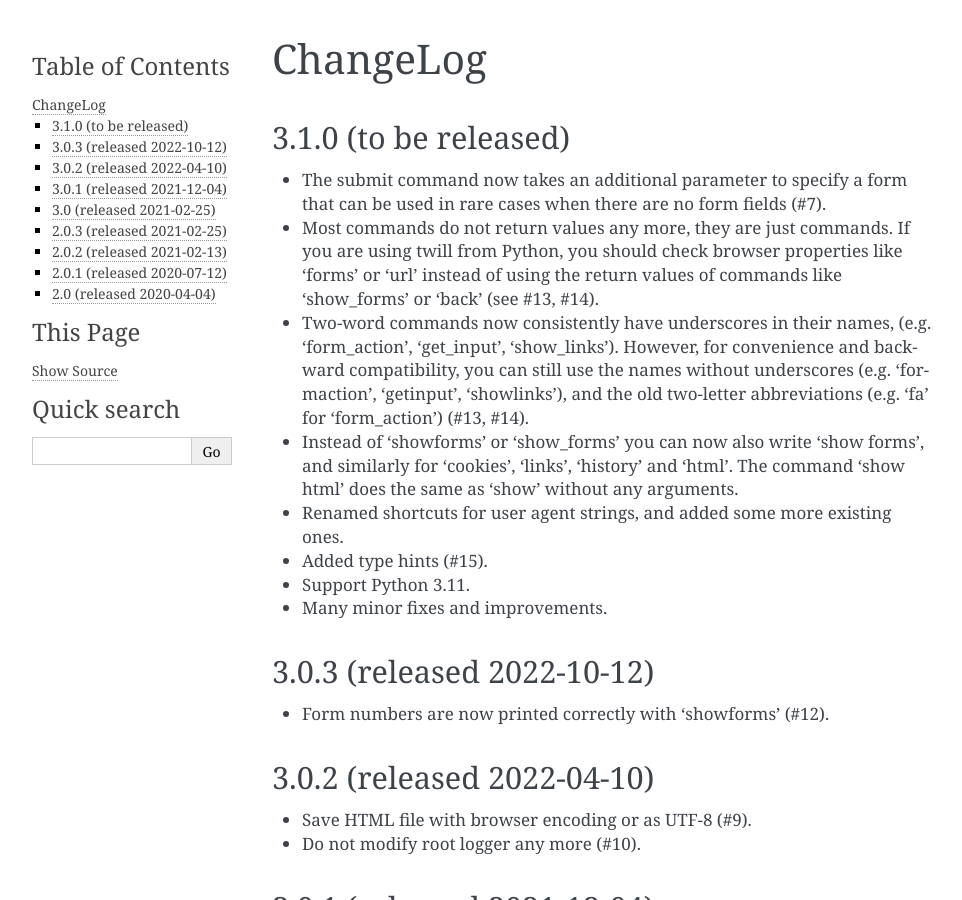
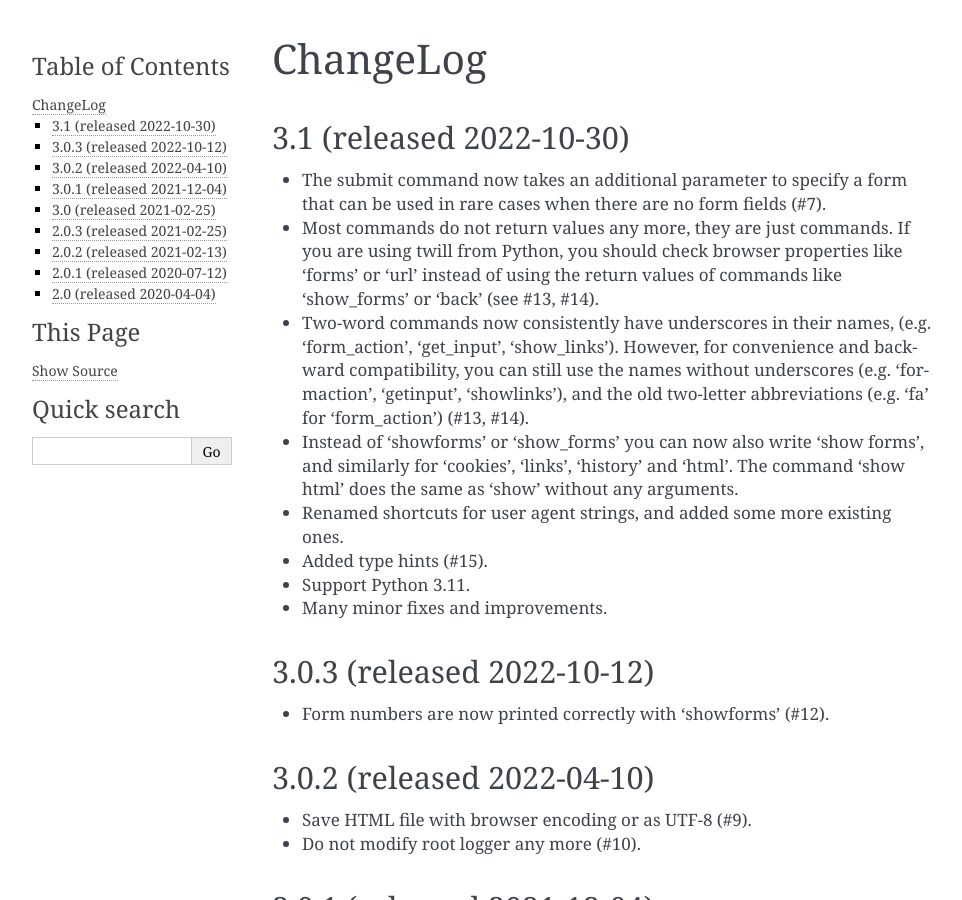
Before and after one commit to ctb/twill-legacy, a Sphinx documentation site: the page built from docs/changelog.rst, in a window 1280 px wide and 900 px high. Shown: the whole window, without its empty margins (148-1110 px from the left). Built offline with Sphinx 7.4.7, drawn with Linux system fonts in a browser that asks for light colours.

Commit message:
Add release date and remove patch level

```diff
--- a/docs/changelog.rst
+++ b/docs/changelog.rst
@@ -4,8 +4,8 @@
 ChangeLog
 =========
 
-3.1.0 (to be released)
-----------------------
+3.1 (released 2022-10-30)
+-------------------------
 * The submit command now takes an additional parameter to specify a form
   that can be used in rare cases when there are no form fields (#7).
 * Most commands do not return values any more, they are just commands.
--- a/docs/conf.py
+++ b/docs/conf.py
@@ -22,7 +22,7 @@
 author = 'C. Titus Brown, Ben R. Taylor, Christoph Zwerschke et al'
 
 # The full version, including alpha/beta/rc tags
-version = release = '3.1.0'
+version = release = '3.1'
 
 
 # -- General configuration ---------------------------------------------------
--- a/twill/__init__.py
+++ b/twill/__init__.py
@@ -20,7 +20,7 @@
 import sys
 import os.path
 
-__version__ = '3.1.0'
+__version__ = '3.1'
 
 __url__ = 'https://github.com/twill-tools/twill'
 __download_url__ = 'https://pypi.org/project/twill/'
```
Also changed, not shown: README.md (+1 -1 lines), .bumpversion.cfg.
